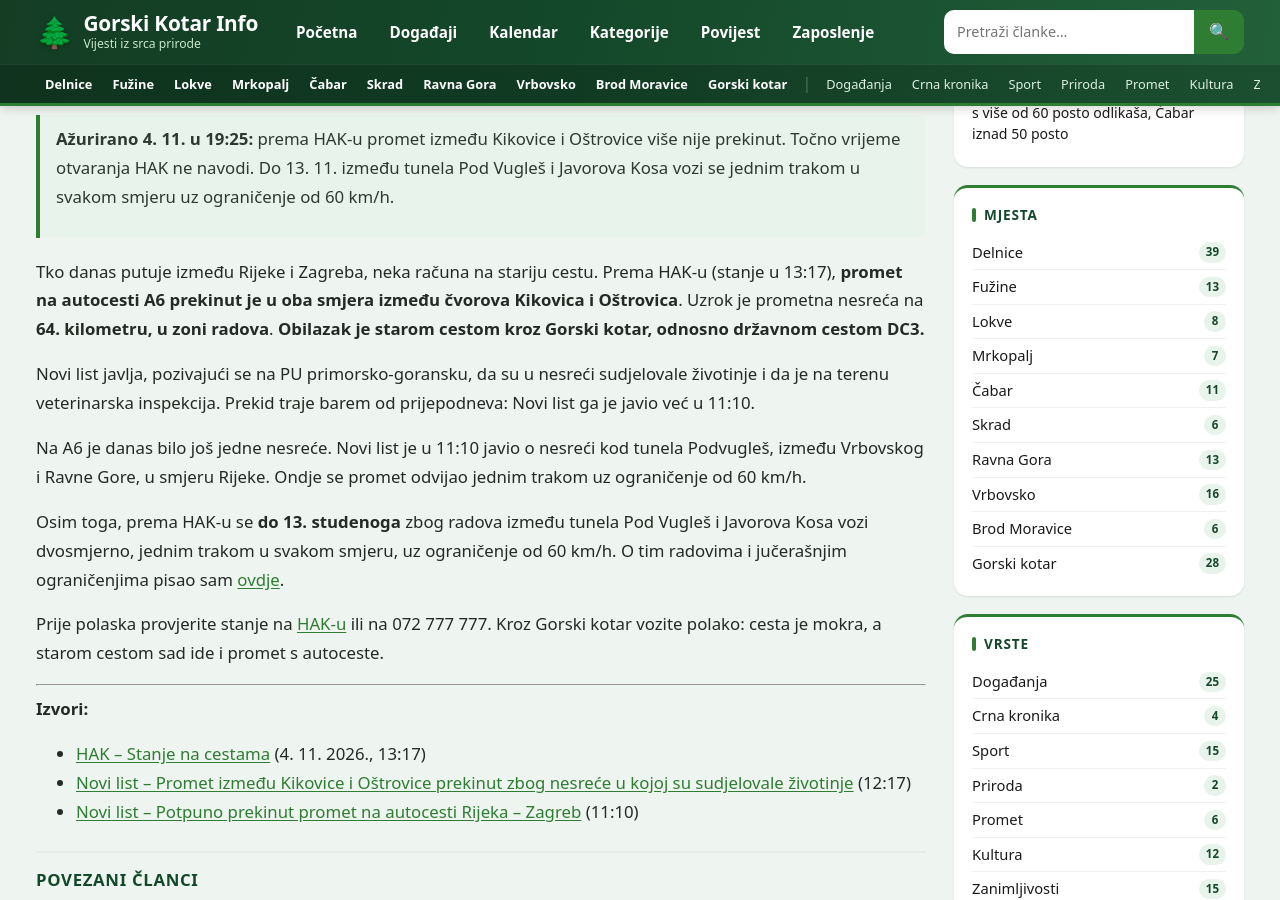
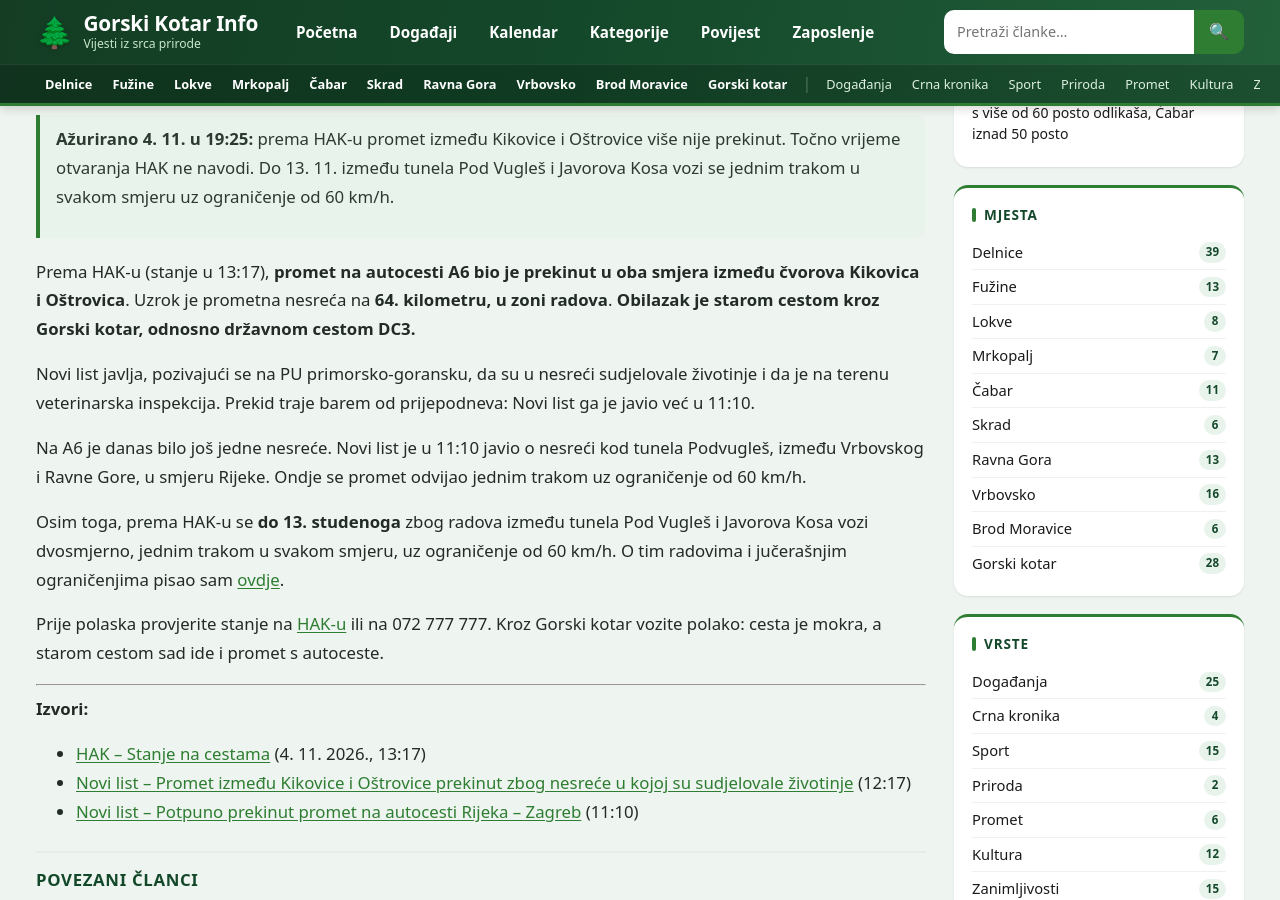
Before and after one commit to MojGK/gorski-kotar.info, a Jekyll site: the page built from _posts/2026-11-04-a6-prekinut-promet-kikovica-ostrovica-obilazak-dc3.md, in a window 1280 px wide and 900 px high, scrolled down 859 px. Built offline with Jekyll 4.4.1, drawn with Linux system fonts in a browser that asks for light colours.

Commit message:
A6: prošlo vrijeme u uvodu

```diff
--- a/_posts/2026-11-04-a6-prekinut-promet-kikovica-ostrovica-obilazak-dc3.md
+++ b/_posts/2026-11-04-a6-prekinut-promet-kikovica-ostrovica-obilazak-dc3.md
@@ -13,7 +13,7 @@ image_credit: "Foto: Roberta F., Wikimedia Commons, CC BY-SA 3.0 (ilustrativna f
 
 > **Ažurirano 4. 11. u 19:25:** prema HAK-u promet između Kikovice i Oštrovice više nije prekinut. Točno vrijeme otvaranja HAK ne navodi. Do 13. 11. između tunela Pod Vugleš i Javorova Kosa vozi se jednim trakom u svakom smjeru uz ograničenje od 60 km/h.
 
-Tko danas putuje između Rijeke i Zagreba, neka računa na stariju cestu. Prema HAK-u (stanje u 13:17), **promet na autocesti A6 prekinut je u oba smjera između čvorova Kikovica i Oštrovica**. Uzrok je prometna nesreća na **64. kilometru, u zoni radova**. **Obilazak je starom cestom kroz Gorski kotar, odnosno državnom cestom DC3.**
+Prema HAK-u (stanje u 13:17), **promet na autocesti A6 bio je prekinut u oba smjera između čvorova Kikovica i Oštrovica**. Uzrok je prometna nesreća na **64. kilometru, u zoni radova**. **Obilazak je starom cestom kroz Gorski kotar, odnosno državnom cestom DC3.**
 
 Novi list javlja, pozivajući se na PU primorsko-goransku, da su u nesreći sudjelovale životinje i da je na terenu veterinarska inspekcija. Prekid traje barem od prijepodneva: Novi list ga je javio već u 11:10.
 
```
